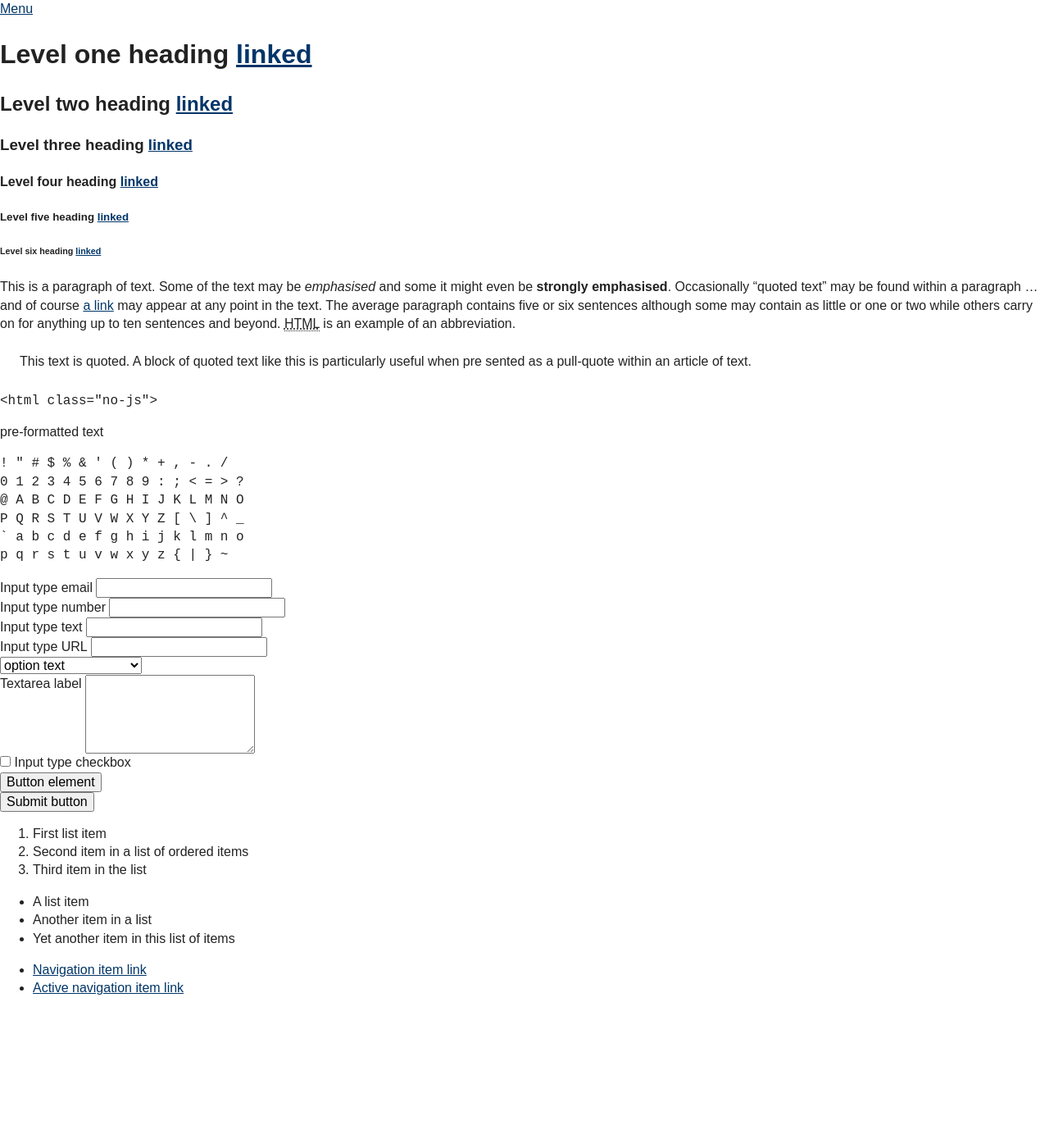
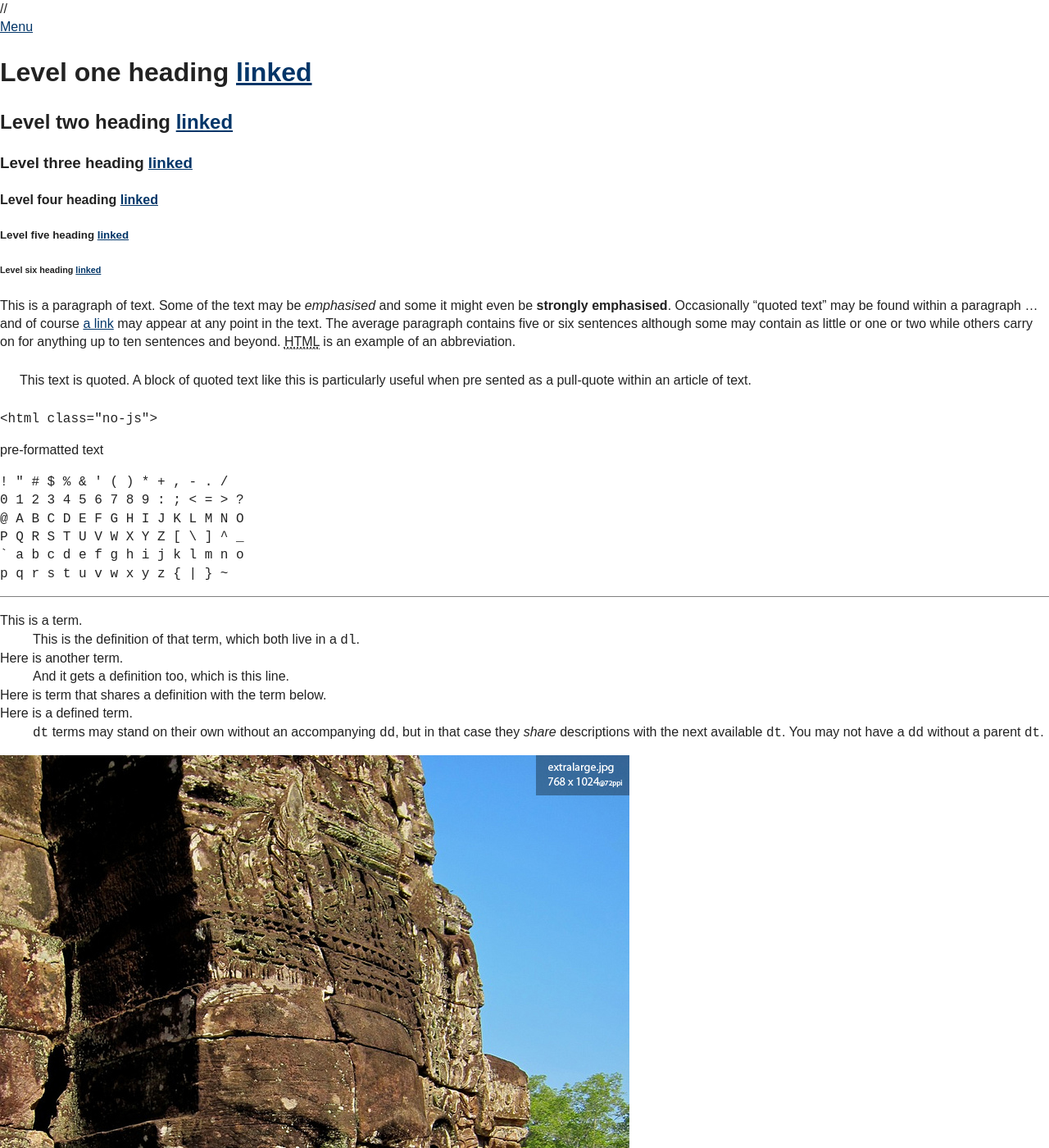
Before and after one commit to SteveBarnett/Front-end-Style-Guide, a Jekyll site: the page built from index.html, in a window 1280 px wide and 1400 px high. Shown: the whole window at 82% size. Built offline with Jekyll 4.4.1, drawn with Linux system fonts in a browser that asks for light colours; Markdown is read by kramdown in place of the engine named in the settings.

Commit message:
Added rule, defn, respimg

```diff
--- /dev/null
+++ b/_includes/definitions.html
@@ -0,0 +1,9 @@
+<dl>
+  <dt>This is a term.</dt>
+  <dd>This is the definition of that term, which both live in a <code>dl</code>.</dd>
+  <dt>Here is another term.</dt>
+  <dd>And it gets a definition too, which is this line.</dd>
+  <dt>Here is term that shares a definition with the term below.</dt>
+  <dt>Here is a defined term.</dt>
+  <dd><code>dt</code> terms may stand on their own without an accompanying <code>dd</code>, but in that case they <em>share</em> descriptions with the next available <code>dt</code>. You may not have a <code>dd</code> without a parent <code>dt</code>.</dd>
+</dl>
--- /dev/null
+++ b/_includes/rule.html
@@ -0,0 +1 @@
+<hr />
--- a/_layouts/default.html
+++ b/_layouts/default.html
@@ -16,18 +16,18 @@
         <!--<script src="js/modernizr.custom.min.js"></script> -->
 
         <!-- Combine js files and grab here -->
-        <script type="text/javascript">
-        function downloadJSAtOnload() {
-        var element = document.createElement("script");
-        element.src = "js/main.min.js";
-        document.body.appendChild(element);
-        }
-        if (window.addEventListener)
-        window.addEventListener("load", downloadJSAtOnload, false);
-        else if (window.attachEvent)
-        window.attachEvent("onload", downloadJSAtOnload);
-        else window.onload = downloadJSAtOnload;
-        </script>
+        // <script type="text/javascript">
+        // function downloadJSAtOnload() {
+        // var element = document.createElement("script");
+        // element.src = "js/main.min.js";
+        // document.body.appendChild(element);
+        // }
+        // if (window.addEventListener)
+        // window.addEventListener("load", downloadJSAtOnload, false);
+        // else if (window.attachEvent)
+        // window.attachEvent("onload", downloadJSAtOnload);
+        // else window.onload = downloadJSAtOnload;
+        // </script>
     </head>
     <body>
 
@@ -47,6 +47,9 @@
         {% include paragraph.html %}
         {% include blockquote.html %}
         {% include code-and-pre.html %}
+        {% include rule.html %}
+        {% include definitions.html %}
+        {% include responsive-image.html %}
 
         <form action="">
           {% include input-email.html %} <br />
@@ -77,5 +80,9 @@
           ga('create','UA-XXXXX-X');ga('send','pageview');
       </script>
       -->
+
+        <script src="js/main.js"></script>
+        <script src="js/picturefill.js"></script>
+        <script src="js/matchmedia.js"></script>
     </body>
 </html>
```
Also changed, not shown: img/extralarge.jpg (added), img/large.jpg (added), img/medium.jpg (added), img/small.jpg (added).
